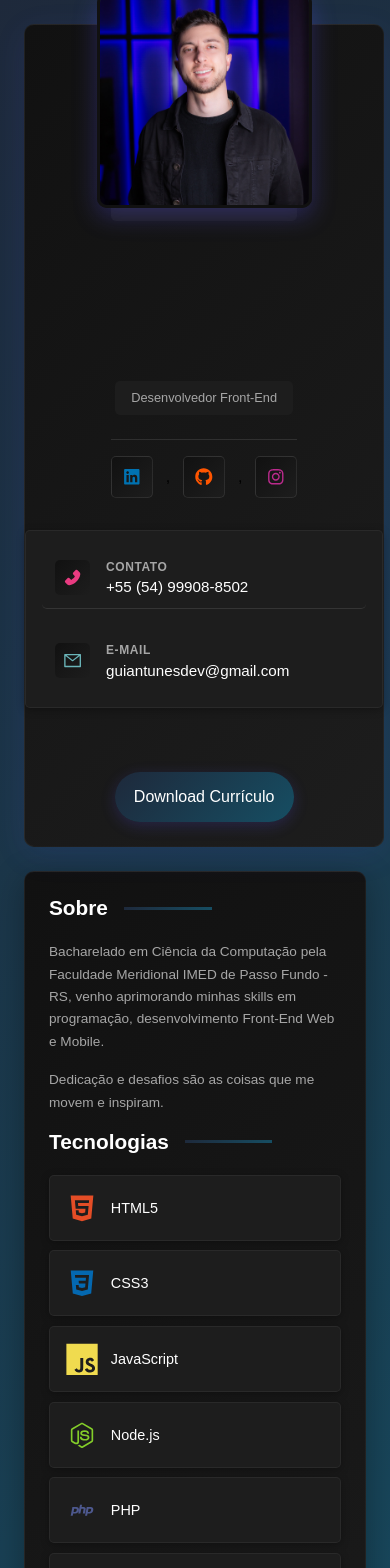
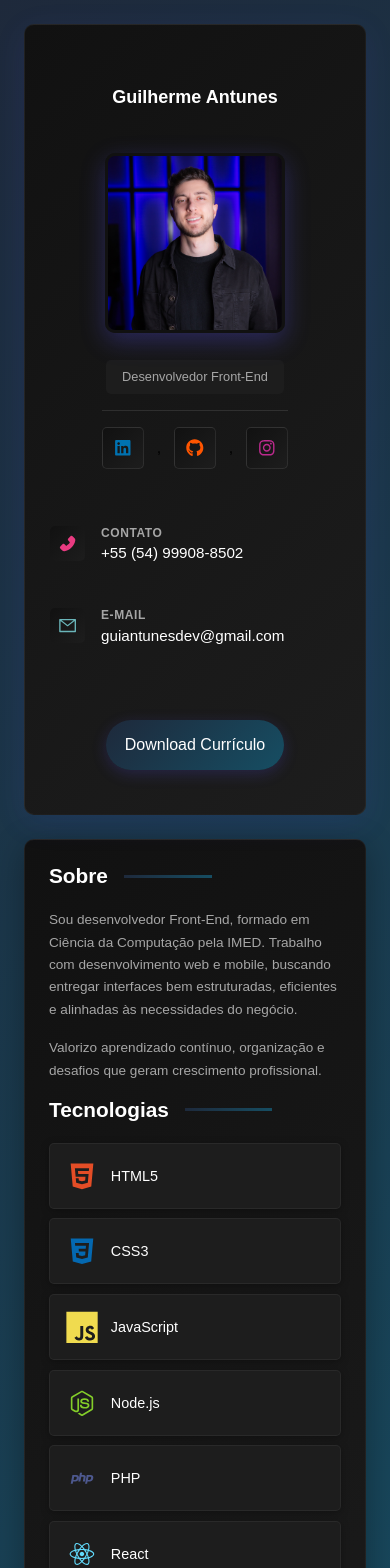
Before and after one commit to guilherme-antunes/Portifolio, a React (Vite) app: page / in a window 390 px wide. Shown: the top 1568 px of the page. Built offline with nearby package versions, Linux system fonts and the light colour scheme.

Commit message:
:rocket: - Atualização do portfolio.

```diff
--- a/src/components/AboutContainer.jsx
+++ b/src/components/AboutContainer.jsx
@@ -6,10 +6,10 @@ const AboutContainer = () => {
     <section className="about-container">
         <h2>Sobre</h2>
         <p>
-           Bacharelado em Ciência da Computação pela Faculdade Meridional IMED de Passo Fundo - RS,
-           venho aprimorando minhas skills em programação, desenvolvimento Front-End Web e Mobile.
+          Sou desenvolvedor Front-End, formado em Ciência da Computação pela IMED.
+          Trabalho com desenvolvimento web e mobile, buscando entregar interfaces bem estruturadas, eficientes e alinhadas às necessidades do negócio.
         </p>
-        <p>Dedicação e desafios são as coisas que me movem e inspiram.</p>
+        <p>Valorizo aprendizado contínuo, organização e desafios que geram crescimento profissional.</p>
     </section>
   )
 }
--- a/src/components/ProjectsContainer.jsx
+++ b/src/components/ProjectsContainer.jsx
@@ -4,11 +4,10 @@ const ProjectsContainer = () => {
   return (
    <section className="projects-container">
     <h2>Projetos</h2>
-    <p>Aqui abaixo estão alguns projetos meus no meu repositório do github.</p>
+    <p>Aqui abaixo estão alguns projetos meus no github.</p>
     <a href="https://github.com/guilherme-antunes?tab=repositories" className="btn">
       Ver Projetos
     </a>
-
    </section>
   )
 }
--- a/src/styles/components/informationcontainer.sass
+++ b/src/styles/components/informationcontainer.sass
@@ -14,11 +14,16 @@
     gap: 0.5rem
 
     @media screen and (max-width: 768px)
-        max-width: 100%
         padding: 1.2rem
 
     @media screen and (max-width: 550px)
-        padding: 1rem
+        padding: 12px
+        background: none
+        box-shadow: none
+        border: none
+        &:hover
+            box-shadow: none
+
 
     .info-card
         @include mixins.center
@@ -44,6 +49,7 @@
             justify-content: flex-start
             font-size: 0.9rem
             padding: 0.8rem
+            border: none
 
     h3
         color: variables.$text-color-secondary
--- a/src/styles/components/maincontent.sass
+++ b/src/styles/components/maincontent.sass
@@ -28,10 +28,6 @@
         flex-direction: column
         animation: fadeIn 1s ease-out
         animation-fill-mode: both
-        // &:nth-child(1) { animation-delay: 0.2s }
-        // &:nth-child(2) { animation-delay: 0.4s }
-        // &:nth-child(3) { animation-delay: 0.6s }
-        // &:nth-child(4) { animation-delay: 0.8s }
 
     h2
         color: variables.$text-color
@@ -77,4 +73,4 @@
     .btn
         @include mixins.btn
         align-self: start
-        margin-top: 1rem
+        margin: 1rem auto
--- a/src/styles/components/sidebar.sass
+++ b/src/styles/components/sidebar.sass
@@ -20,15 +20,15 @@
         box-shadow: 0 12px 40px rgba(90, 82, 250, 0.15)
 
     @media screen and (max-width: 768px)
-        padding: 2.5rem 0
         flex: 1 1 auto
+        width: 100%
 
     @media screen and (max-width: 600px)
         padding: 1.5rem 0
         flex: 0 1 auto
 
     img
-        max-width: 35%
+        width: 190px
         border-radius: variables.$container-border-radius
         position: absolute
         top: 8rem
@@ -42,28 +42,20 @@
             box-shadow: 0 12px 32px rgba(90, 82, 250, 0.5)
 
         @media screen and (max-width: 600px)
-            max-width: 60%
-            top: -2rem
+            width: 180px
 
     .name
         color: variables.$text-color
-        background-color: variables.$bg-color-secondary
         border-radius: variables.$card-border-radius
-        // margin-top: 10rem
         padding: 1rem 1.5rem
         animation: fadeIn 1s ease-out
-        font-size: 1.2rem
+        font-size: 22px
         font-weight: 600
-        // transition: all 0.3s cubic-bezier(0.4, 0, 0.2, 1)
-
-        // &:hover
-        //     color: variables.$text-color
-        //     background-color: rgba(90, 82, 250, 0.1)
 
         @media screen and (max-width: 600px)
-            margin-top: 8rem
+            margin: 25px 0 95px
             padding: 0.8rem 1.2rem
-            font-size: 1rem
+            font-size: 18px
     .title
         color: variables.$text-color-secondary
         background-color: variables.$bg-color-secondary
@@ -74,17 +66,18 @@
         font-size: 0.9rem
         font-weight: 500
         transition: all 0.3s cubic-bezier(0.4, 0, 0.2, 1)
+        margin-bottom: 1rem
 
         &:hover
             color: variables.$text-color
             background-color: rgba(90, 82, 250, 0.1)
 
         @media screen and (max-width: 600px)
-            margin-top: 10rem
+            margin-top: 9rem
             padding: 0.6rem 1rem
             font-size: 0.8rem
 
     .btn
         @include mixins.btn
         animation: fadeIn 1.4s ease-out
-        margin-top: 2rem
+        margin-block: 20px
--- a/src/styles/components/socialnetworks.sass
+++ b/src/styles/components/socialnetworks.sass
@@ -4,7 +4,6 @@
 #social-networks
     @include mixins.center
     gap: 1rem
-    margin: 2rem 0 0 0
     padding-top: 1.5rem
     border-top: 1px solid rgba(255, 255, 255, 0.1)
     animation: fadeIn 1s ease-out
@@ -12,7 +11,6 @@
 
     @media screen and (max-width: 550px)
         gap: 0.8rem
-        margin-top: 1.5rem
         padding-top: 1rem
 
     .social-btn
```
